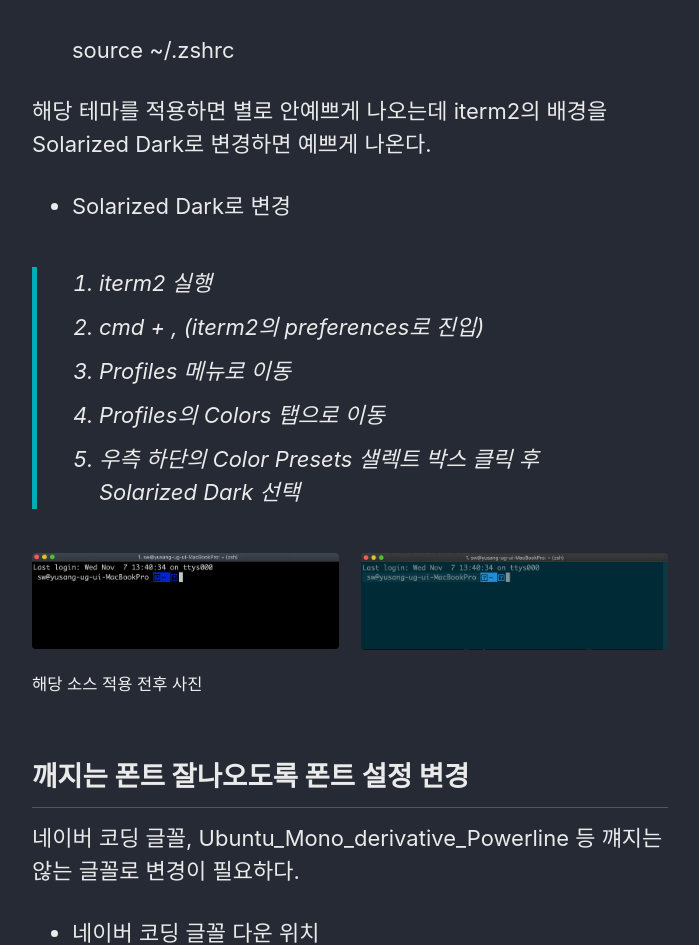
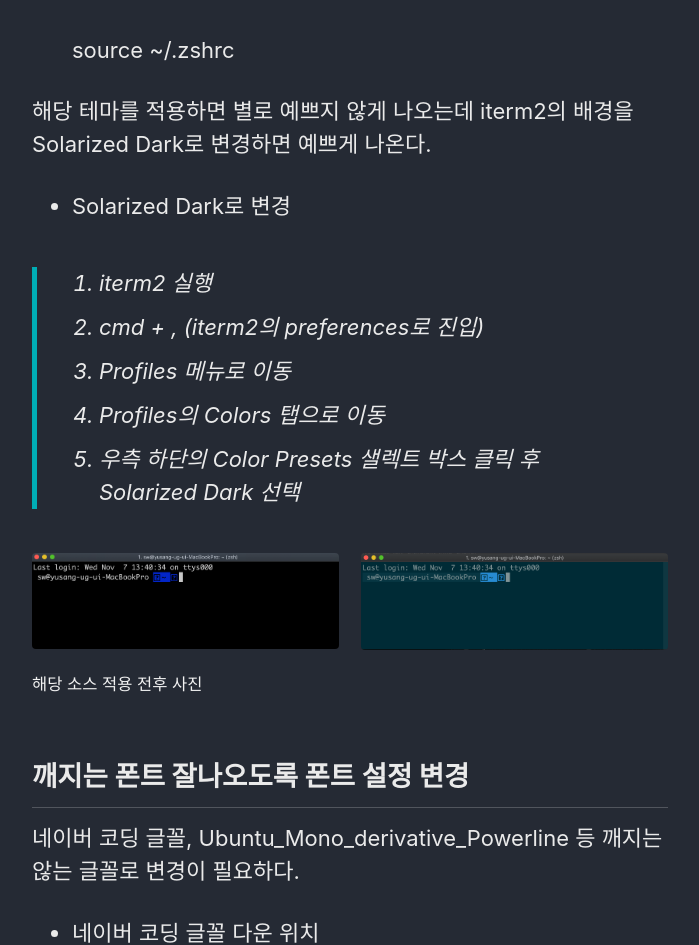
Before and after one commit to naramp4/naramp4.github.io, a Jekyll site: the page built from _posts/2019-01-14-oh-my-zsh.md, in a window 1280 px wide and 1400 px high, scrolled down 1410 px. Shown: the part 162-1107 px from the top of the window, without its empty margins (290-989 px from the left). Built offline with Jekyll 4.4.1, drawn with Linux system fonts in a browser that asks for light colours; cached includes are drawn as plain includes; nearby versions of some CDN libraries; comment, search, counter and statistics services are not loaded; some of the changed text lies outside the part shown.

Commit message:
오타 수정

```diff
--- a/_posts/2019-01-14-oh-my-zsh.md
+++ b/_posts/2019-01-14-oh-my-zsh.md
@@ -60,7 +60,7 @@ vim ~/.zshrc
 
     source ~/.zshrc
 
-해당 테마를 적용하면 별로 안예쁘게 나오는데 iterm2의 배경을 Solarized Dark로 변경하면 예쁘게 나온다.
+해당 테마를 적용하면 별로 예쁘지 않게 나오는데 iterm2의 배경을 Solarized Dark로 변경하면 예쁘게 나온다.
 
 - Solarized Dark로 변경
 
@@ -76,7 +76,7 @@ vim ~/.zshrc
 
 ## 깨지는 폰트 잘나오도록 폰트 설정 변경
 
-네이버 코딩 글꼴,  Ubuntu_Mono_derivative_Powerline 등 꺠지는 않는 글꼴로 변경이 필요하다.
+네이버 코딩 글꼴,  Ubuntu_Mono_derivative_Powerline 등 깨지는 않는 글꼴로 변경이 필요하다.
 
 - 네이버 코딩 글꼴 다운 위치
 
@@ -97,7 +97,7 @@ vim ~/.zshrc
 
 ![](/assets/img/20190114/2018-11-071-3a329769-fa79-465e-a5f5-8ffb54c37324.39.27.png)
 
-## 사용자 이름 안나오게 변경
+## 사용자 이름 나오게 않게 변경
 
 - ~/.zshrc 파일 열기
 
```
